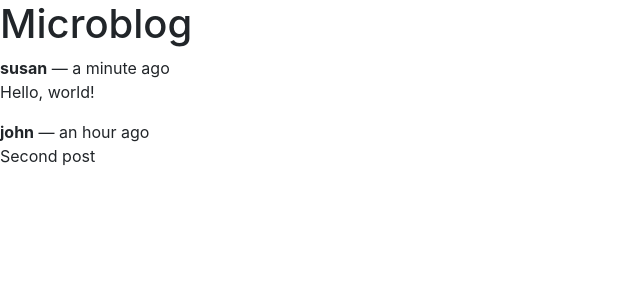
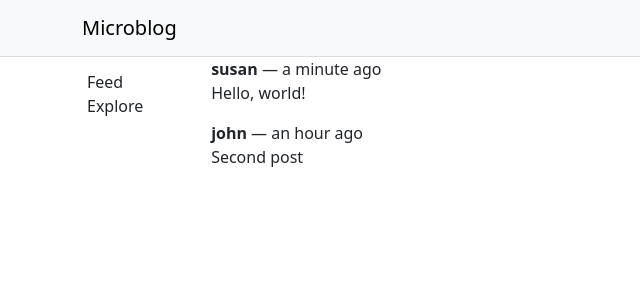
Before and after one commit to egabe05/react-microblog, a React (Create React App) app: page / in a window 1280 px wide. Shown: the top 300 px of the page, without its empty margins (0-640 px from the left). Built offline with nearby package versions, Linux system fonts and the light colour scheme.

Commit message:
basic page layout

```diff
--- a/src/App.js
+++ b/src/App.js
@@ -1,37 +1,15 @@
+import Container from 'react-bootstrap/Container';
+import Header from './components/Header';
+import Posts from './components/Posts';
+import Body from './components/Body';
+
 export default function App() {
-  const posts = [
-    {
-      id: 1,
-      text: 'Hello, world!',
-      timestamp: 'a minute ago',
-      author: {
-        username: 'susan',
-      },
-    },
-    {
-      id: 2,
-      text: 'Second post',
-      timestamp: 'an hour ago',
-      author: {
-        username: 'john',
-      },
-    },
-  ];
-
   return (
-    <>
-      <h1>Microblog</h1>
-      {posts.length === 0 ? <p>There are no blog posts.</p> :
-        posts.map(post => {
-          return (
-            <p key={post.id}>
-              <b>{post.author.username}</b> &mdash; {post.timestamp}
-              <br />
-              {post.text}
-            </p>
-          );
-        })
-      }
-    </>
+    <Container fluid className="App">
+      <Header />
+      <Body sidebar>
+        <Posts />
+      </Body>
+    </Container>
   );
 }
--- /dev/null
+++ b/src/components/Body.js
@@ -0,0 +1,18 @@
+import Container from "react-bootstrap/Container";
+import Stack from "react-bootstrap/Stack";
+import Sidebar from "./Sidebar";
+
+const Body = ({ sidebar, children }) => {
+  return (
+    <Container>
+      <Stack direction='horizontal' className="Body">
+        {sidebar && <Sidebar />}
+        <Container className="Content">
+          {children}
+        </Container>
+      </Stack>
+    </Container>
+  )
+};
+
+export default Body;
--- /dev/null
+++ b/src/components/Header.js
@@ -0,0 +1,14 @@
+import Container from 'react-bootstrap/Container';
+import Navbar from 'react-bootstrap/Navbar';
+
+const Header = () => {
+  return (
+    <Navbar bg='light' sticky='top' className='Header'>
+      <Container>
+        <Navbar.Brand>Microblog</Navbar.Brand>
+      </Container>
+    </Navbar>
+  );
+};
+
+export default Header;
--- /dev/null
+++ b/src/components/Posts.js
@@ -0,0 +1,39 @@
+const Posts = () => {
+  const posts = [
+    {
+      id: 1,
+      text: 'Hello, world!',
+      timestamp: 'a minute ago',
+      author: {
+        username: 'susan',
+      },
+    },
+    {
+      id: 2,
+      text: 'Second post',
+      timestamp: 'an hour ago',
+      author: {
+        username: 'john',
+      },
+    },
+  ];
+
+
+  return (
+    <>
+      {posts.length === 0 ? <p>There are no blog posts.</p> :
+        posts.map(post => {
+          return (
+            <p key={post.id}>
+              <b>{post.author.username}</b> &mdash; {post.timestamp}
+              <br />
+              {post.text}
+            </p>
+          );
+        })
+      }
+    </>
+  );
+};
+
+export default Posts;
--- /dev/null
+++ b/src/components/Sidebar.js
@@ -0,0 +1,17 @@
+import Navbar from "react-bootstrap/Navbar";
+import Nav from "react-bootstrap/Nav"
+
+const Sidebar = () => {
+  return (
+    <Navbar sticky="top" className="flex-column Sidebar">
+      <Nav.Item>
+        <Nav.Link href="/">Feed</Nav.Link>
+      </Nav.Item>
+      <Nav.Item>
+        <Nav.Link href="/explore">Explore</Nav.Link>
+      </Nav.Item>
+    </Navbar>
+  )
+};
+
+export default Sidebar;
--- a/src/index.css
+++ b/src/index.css
@@ -1,13 +1,32 @@
-body {
-  margin: 0;
-  font-family: -apple-system, BlinkMacSystemFont, 'Segoe UI', 'Roboto', 'Oxygen',
-    'Ubuntu', 'Cantarell', 'Fira Sans', 'Droid Sans', 'Helvetica Neue',
-    sans-serif;
-  -webkit-font-smoothing: antialiased;
-  -moz-osx-font-smoothing: grayscale;
+.App {
+  padding: 0;
 }
 
-code {
-  font-family: source-code-pro, Menlo, Monaco, Consolas, 'Courier New',
-    monospace;
+.Header {
+  border-bottom: 1px solid #ddd;
 }
+
+.Sidebar {
+  width: 120px;
+  margin: 5px;
+  position: sticky;
+  top: 62px;
+  align-self: flex-start;
+  align-items: start;
+}
+
+.Sidebar .nav-item {
+  width: 100%;
+}
+
+.Sidebar .a {
+  color: #444;
+}
+
+.Sidebar a:hover {
+  background-color: #eee;
+}
+
+.Sidebar a:visited {
+  color: #444;
+}
```
